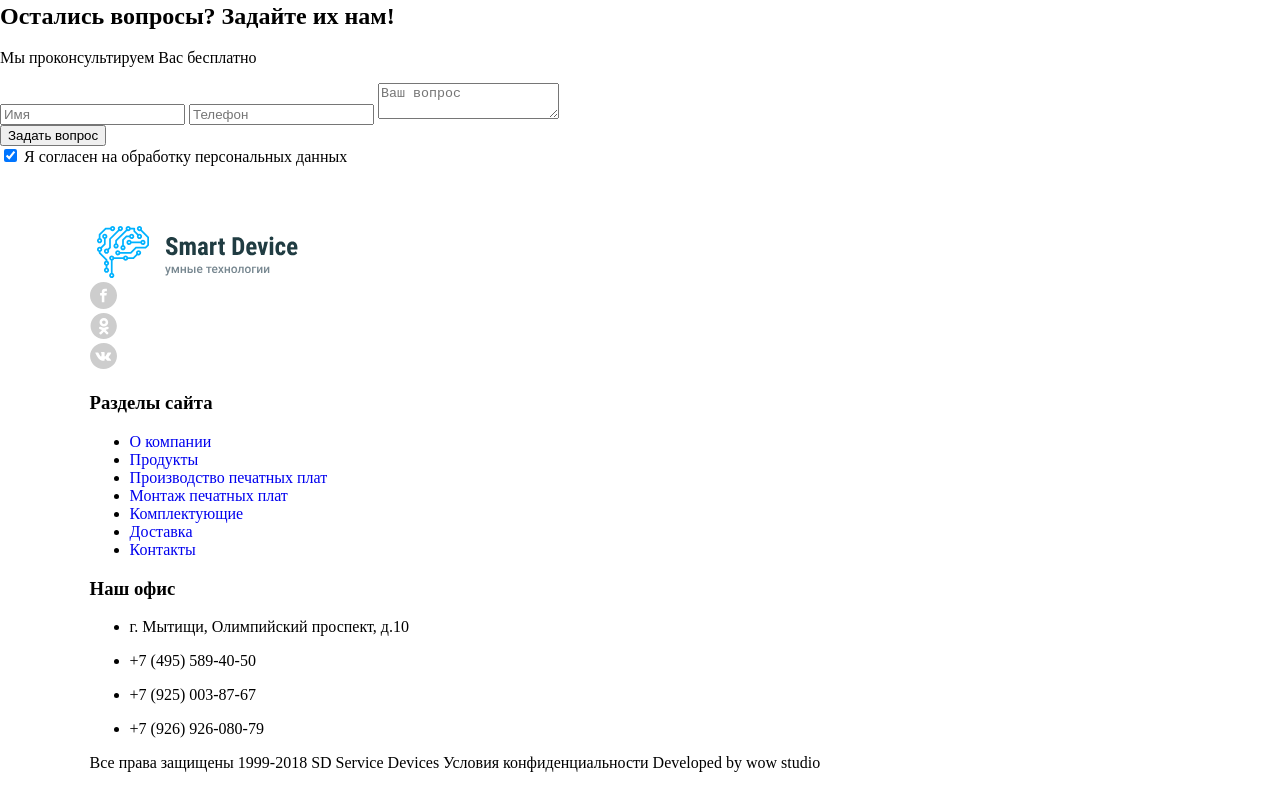
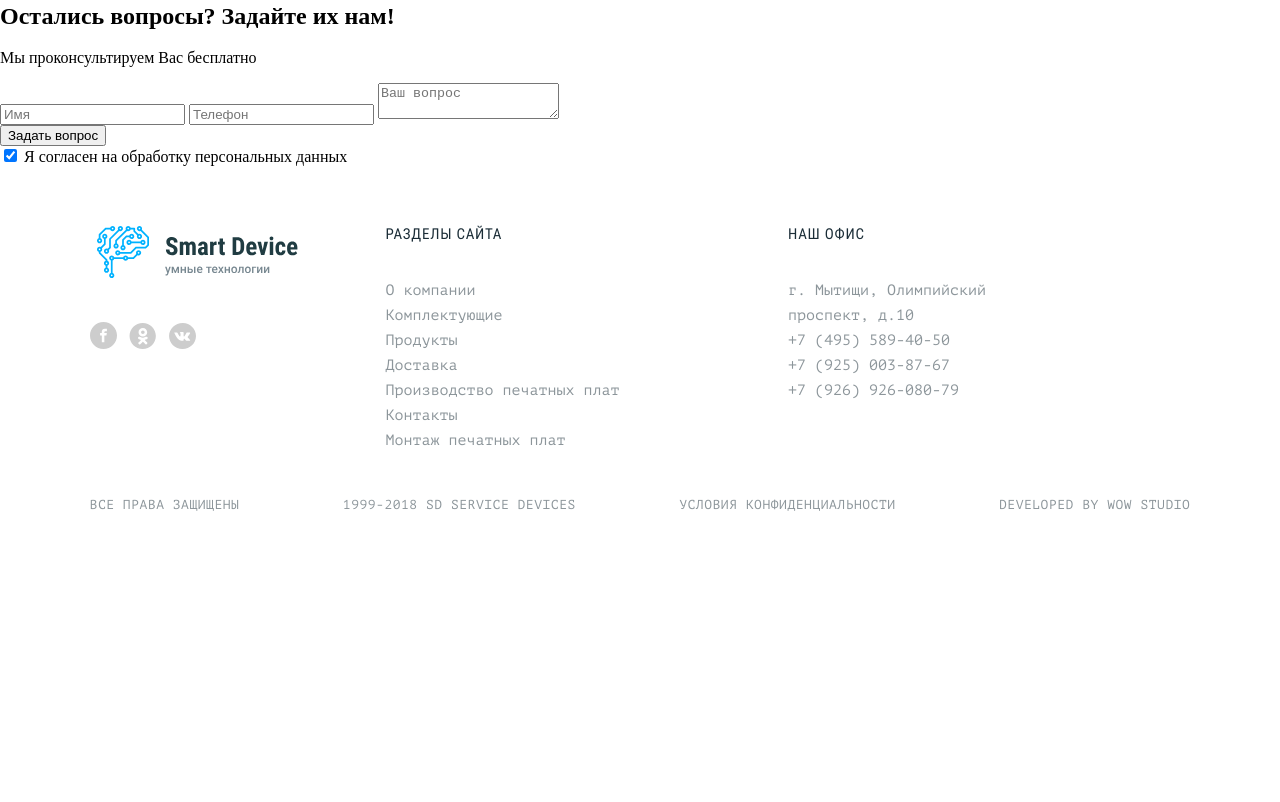
Before and after one commit to StasyaShu/smart-device, a website: page source/index.html in a window 1280 px wide. Shown: the part 3664-4466 px from the top of the page. After the commit the page ends 4211 px from the top, so only its background shows below. Drawn offline with nearby package versions, Linux system fonts and the light colour scheme; files that its build step writes are made by us from their sources; files whose address does not match are found by name.

Commit message:
стилизация и сетки футера 80%

```diff
--- a/source/index.html
+++ b/source/index.html
@@ -188,7 +188,7 @@
       <section class="footer-promo">
         <h2 class="visually-hidden">Мы в социальных сетях</h2>
         <div class="footer-promo__wrapper">
-          <a href="#" aria-label="Логотип сайта">
+          <a class="footer-promo__logo" href="#" aria-label="Логотип сайта">
             <img src="img/logo-footer-desktop.svg" width="216" height="52" alt="Логотип Service Device">
           </a>
           <span>1999-2018 SD Service Devices</span>
@@ -220,32 +220,21 @@
       <section class="footer-navigation">
         <h2 class="visually-hidden">Разделы нашего сайта</h2>
         <div class="footer-navigation__wrapper" id="accordion">
+          <div class="footer-navigation__item">
             <h3>Разделы сайта</h3>
             <div id="tabs-1">
               <ul>
-              <li>
-                <a href="#">О компании</a>
-              </li>
-              <li>
-                <a href="#">Продукты</a>
-              </li>
-              <li>
-                <a href="#">Производство печатных плат</a>
-              </li>
-              <li>
-                <a href="#">Монтаж печатных плат</a>
-              </li>
-              <li>
-                <a href="#">Комплектующие</a>
-              </li>
-              <li>
-                <a href="#">Доставка</a>
-              </li>
-              <li>
-                <a href="#">Контакты</a>
-              </li>
+                <li><a href="#">О компании</a></li>
+                <li><a href="#">Комплектующие</a></li>
+                <li><a href="#">Продукты</a></li>
+                <li><a href="#">Доставка</a></li>
+                <li><a href="#">Производство печатных плат</a></li>
+                <li><a href="#">Контакты</a></li>
+                <li><a href="#">Монтаж печатных плат</a></li>
               </ul>
             </div>
+          </div>
+          <div class="footer-navigation__item">
             <h3>Наш офис</h3>
             <div id="tabs-2">
               <ul>
@@ -264,6 +253,7 @@
               </ul>
             </div>
           </div>
+        </div>
       </section>
       <section class="footer-copyright">
         <h2 class="visually-hidden">Авторские права</h2>
--- a/source/sass/blocks/footer-copyright.scss
+++ b/source/sass/blocks/footer-copyright.scss
@@ -0,0 +1,34 @@
+.footer-copyright {
+  grid-column: 1 / -1;
+  grid-row: 2 / -1;
+}
+
+.footer-copyright__wrapper {
+  display: flex;
+  flex-wrap: wrap;
+  align-items: center;
+  justify-content: space-between;
+
+  @media (max-width: 767px) {
+    flex-direction: column;
+    align-items: center;
+  }
+}
+
+.footer-copyright__wrapper span {
+  font-size: 13px;
+  line-height: 24px;
+  letter-spacing: 0.04em;
+  text-transform: uppercase;
+  color: $dark;
+  opacity: 0.5;
+
+  @include ptmono;
+}
+
+.footer-copyright__wrapper span:nth-child(-n+2) {
+
+  @media (max-width: 1023px) {
+    display: none;
+  }
+}
--- a/source/sass/blocks/footer-navigation.scss
+++ b/source/sass/blocks/footer-navigation.scss
@@ -0,0 +1,62 @@
+.footer-navigation__wrapper {
+  display: grid;
+  grid-template-columns: 1fr 1fr;
+  grid-template-rows: min-content;
+  justify-content: flex-end;
+
+  @media (max-width: 1023px) {
+    display: flex;
+    flex-wrap: wrap;
+    grid-column-gap: 0;
+    justify-content: space-between;
+  }
+}
+
+.footer-navigation__wrapper ul {
+  list-style: none;
+  margin: 0;
+  padding: 36px 0 0;
+  display: flex;
+  flex-direction: column;
+  flex-wrap: wrap;
+}
+
+.footer-navigation__wrapper li {
+  display: block;
+  width: 243px;
+}
+
+.footer-navigation__item h3 {
+  cursor: pointer;
+  padding: 0;
+  margin: 0;
+  font-size: 15px;
+  line-height: 16px;
+  letter-spacing: 0.05em;
+  text-transform: uppercase;
+  color: $dark;
+
+  @include roboto-regular;
+}
+
+.footer-navigation__item p {
+  margin: 0;
+  padding: 0;
+  display: block;
+  font-size: 15px;
+  line-height: 25px;
+  color: $dark;
+  opacity: 0.5;
+
+  @include ptmono;
+}
+
+.footer-navigation__item a {
+  display: block;
+  font-size: 15px;
+  line-height: 25px;
+  color: $dark;
+  opacity: 0.5;
+
+  @include ptmono;
+}
--- a/source/sass/blocks/footer-promo.scss
+++ b/source/sass/blocks/footer-promo.scss
@@ -1,8 +1,33 @@
+.footer-promo__wrapper {
+  display: flex;
+  flex-direction: column;
+
+  @media (max-width: 1023px) {
+    flex-direction: row;
+    flex-wrap: wrap;
+    align-items: center;
+    justify-content: space-between;
+  }
+
+  @media (max-width: 767px) {
+    flex-direction: column;
+    align-items: center;
+  }
+}
+
 .footer-promo__wrapper span {
   display: none;
 
   @media (max-width: 1023px) {
     display: block;
+    font-size: 13px;
+    line-height: 24px;
+    letter-spacing: 0.04em;
+    text-transform: uppercase;
+    color: $dark;
+    opacity: 0.5;
+
+    @include ptmono;
   }
 }
 
@@ -10,4 +35,19 @@
   list-style: none;
   margin: 0;
   padding: 0;
+  display: flex;
+  flex-wrap: wrap;
+  align-items: center;
+  justify-content: space-between;
+  width: 106px;
 }
+
+.footer-promo__logo {
+  display: block;
+  width: 216px;
+  margin: 0 0 40px 0;
+
+  @media (max-width: 1023px) {
+    margin: 0;
+  }
+}
--- a/source/sass/blocks/page-footer.scss
+++ b/source/sass/blocks/page-footer.scss
@@ -5,4 +5,15 @@
 
 .page-footer__wrapper {
   padding: 60px 7% 0 7%;
+  display: grid;
+  grid-template-columns: min-content 1fr;
+  grid-template-rows: 1fr min-content;
+  grid-row-gap: 40px;
+  grid-column-gap: 80px;
+
+  @media (max-width: 1023px) {
+    display: flex;
+    flex-direction: column;
+    padding: 60px 4% 0 4%;
+  }
 }
```
Also changed, not shown: build/css/style.min.css, build/index.html, 1 other file. Lines whose indentation alone changed are shown as unchanged.
